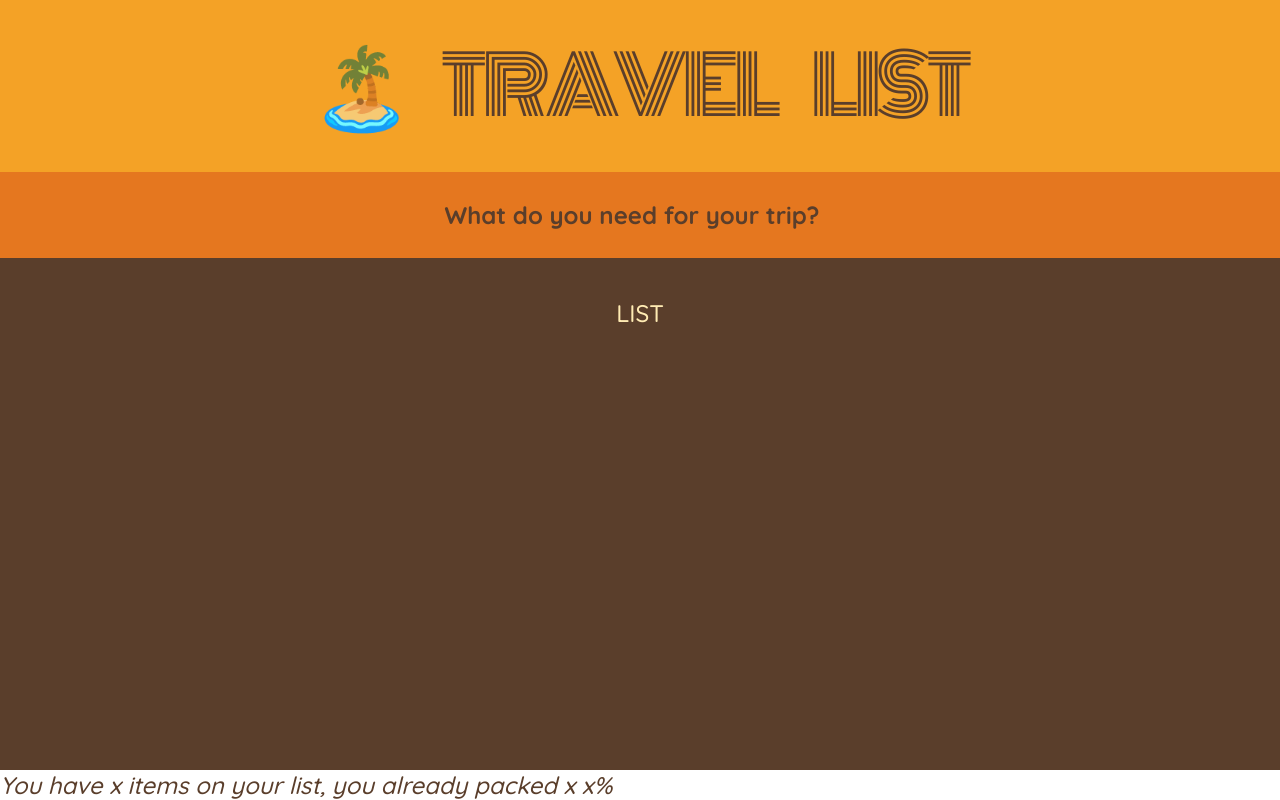
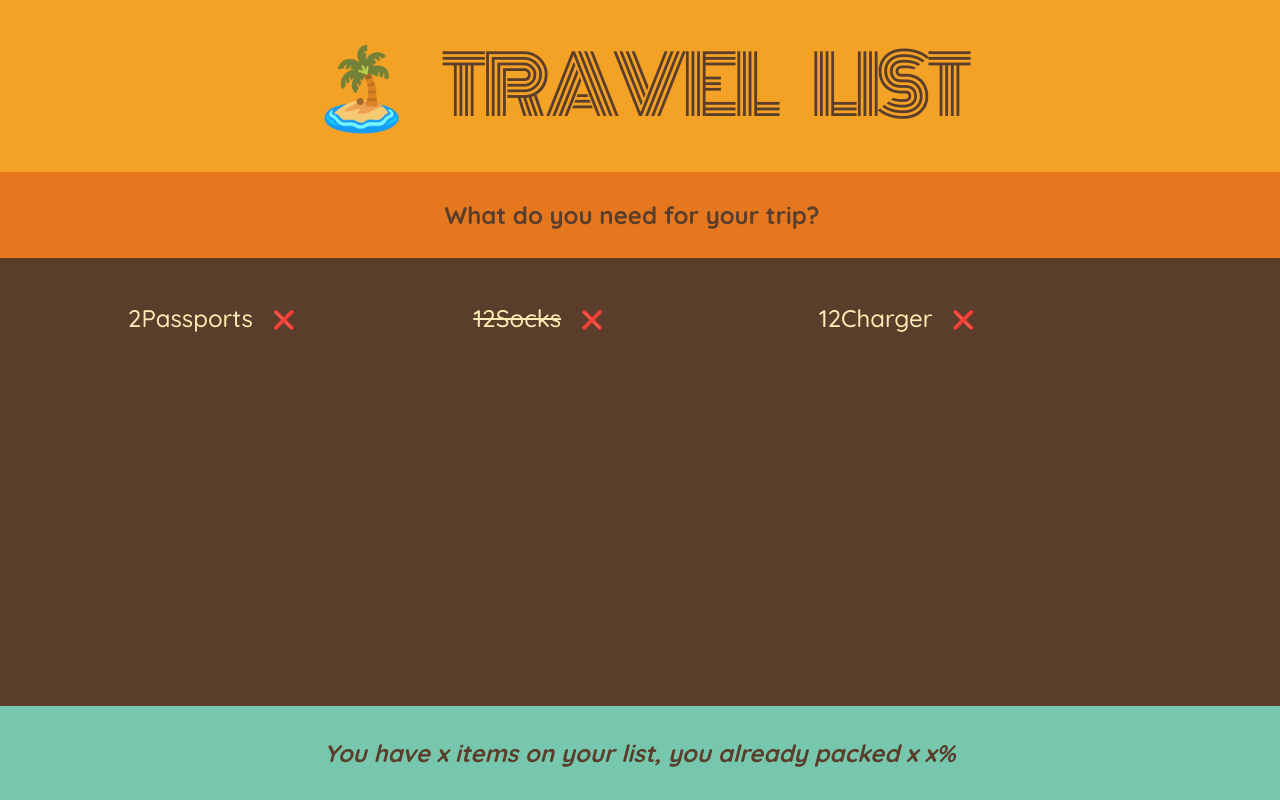
Before and after one commit to SunpreetSandhu/travel-list-app, a React (Create React App) app: page / in a window 1280 px wide. Built offline with nearby package versions, Linux system fonts and the light colour scheme.

Commit message:
Rendered items list

```diff
--- a/src/App.js
+++ b/src/App.js
@@ -1,3 +1,9 @@
+const initialItems = [
+  { id: 1, description: "Passports", quantity: 2, packed: false },
+  { id: 2, description: "Socks", quantity: 12, packed: true },
+  { id: 2, description: "Charger", quantity: 12, packed: false },
+];
+
 function App() {
   return (
     <div className="app">
@@ -21,11 +27,32 @@ function Form() {
 }
 
 function PackingList() {
-  return <div className="list">LIST</div>;
+  return (
+    <div className="list">
+      <ul>
+        {initialItems.map((item) => (
+          <Item item={item} />
+        ))}
+      </ul>
+    </div>
+  );
 }
+
+function Item({ item }) {
+  return (
+    <li>
+      <span style={item.packed ? { textDecoration: "line-through" } : {}}>
+        {item.quantity}
+        {item.description}
+      </span>
+      <button>❌</button>
+    </li>
+  );
+}
+
 function Stats() {
   return (
-    <footer>
+    <footer className="stats">
       <em> You have x items on your list, you already packed x x%</em>
     </footer>
   );
```
